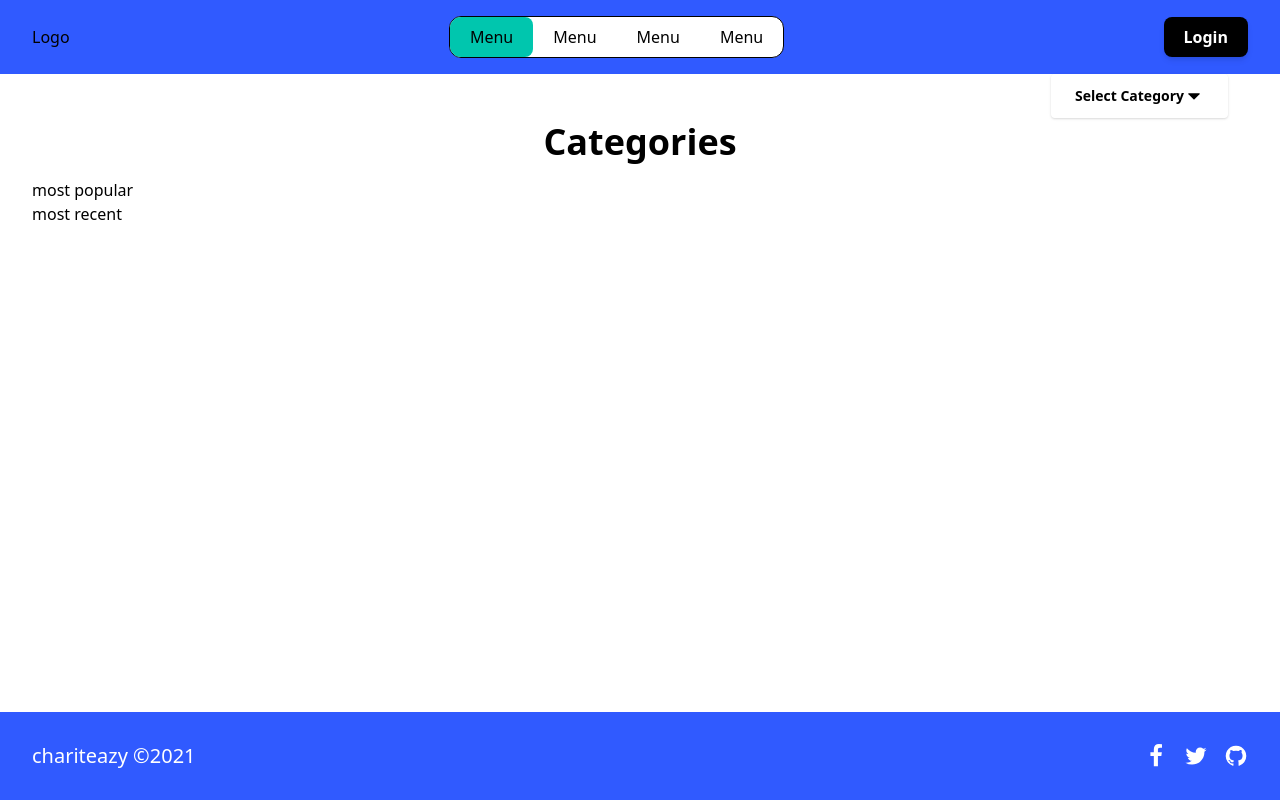
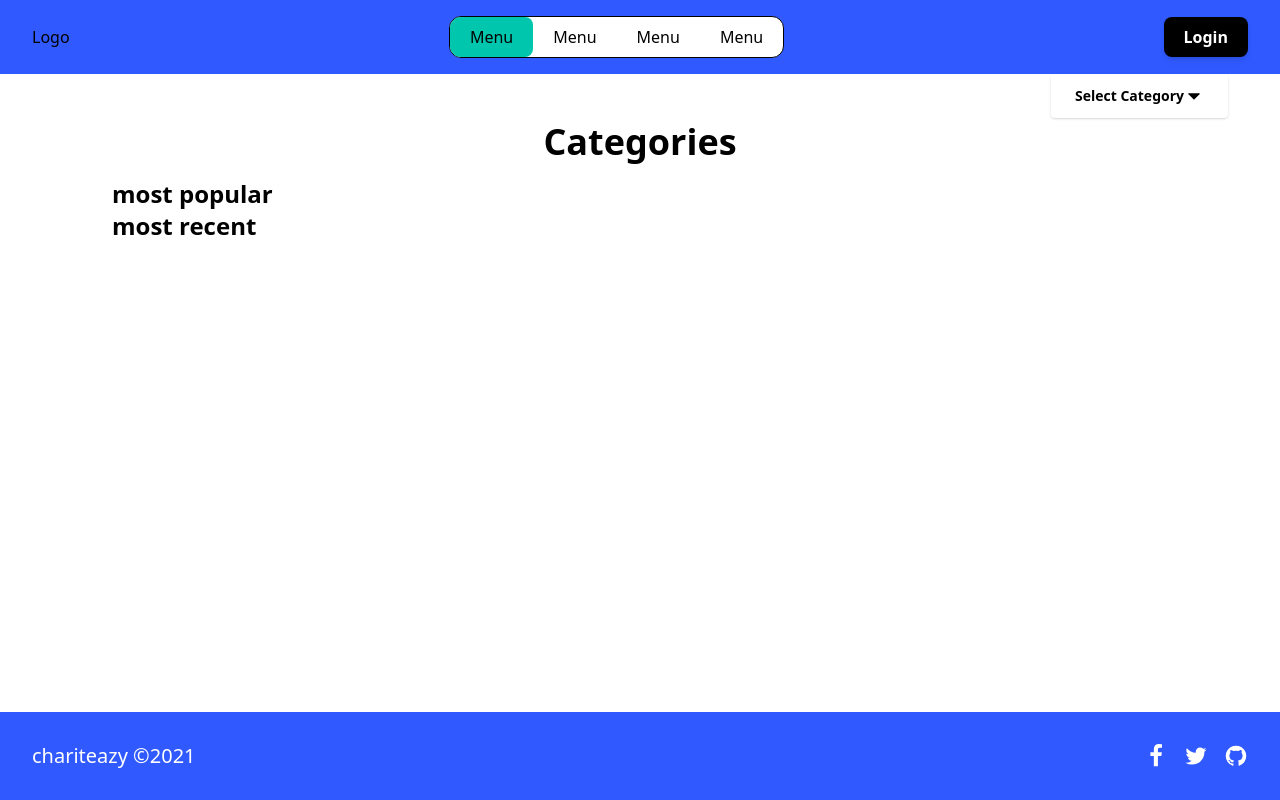
Before and after one commit to jrnesc/chariteazy, a React (Create React App) app in the folder frontend/: page /projects in a window 1280 px wide. Built offline with nearby package versions, Linux system fonts and the light colour scheme.

Commit message:
add styling to TopProjectCategory

```diff
--- a/frontend/src/components/TopProjectCategory.jsx
+++ b/frontend/src/components/TopProjectCategory.jsx
@@ -2,11 +2,8 @@ import React from 'react'
 
 const TopProjectCategory = ({title}) => {
     return (
-        <div>
-            <h2>{title}</h2>
-            {/* <div>
-                here i want to map through the top 3 projects in a particular category. for example get the top 3 most popular.
-            </div> */}
+        <div className="pl-20">
+            <h2 className="text-3xl font-extrabold text-black sm:text-2xl">{title}</h2>
         </div>
     )
 }
```
